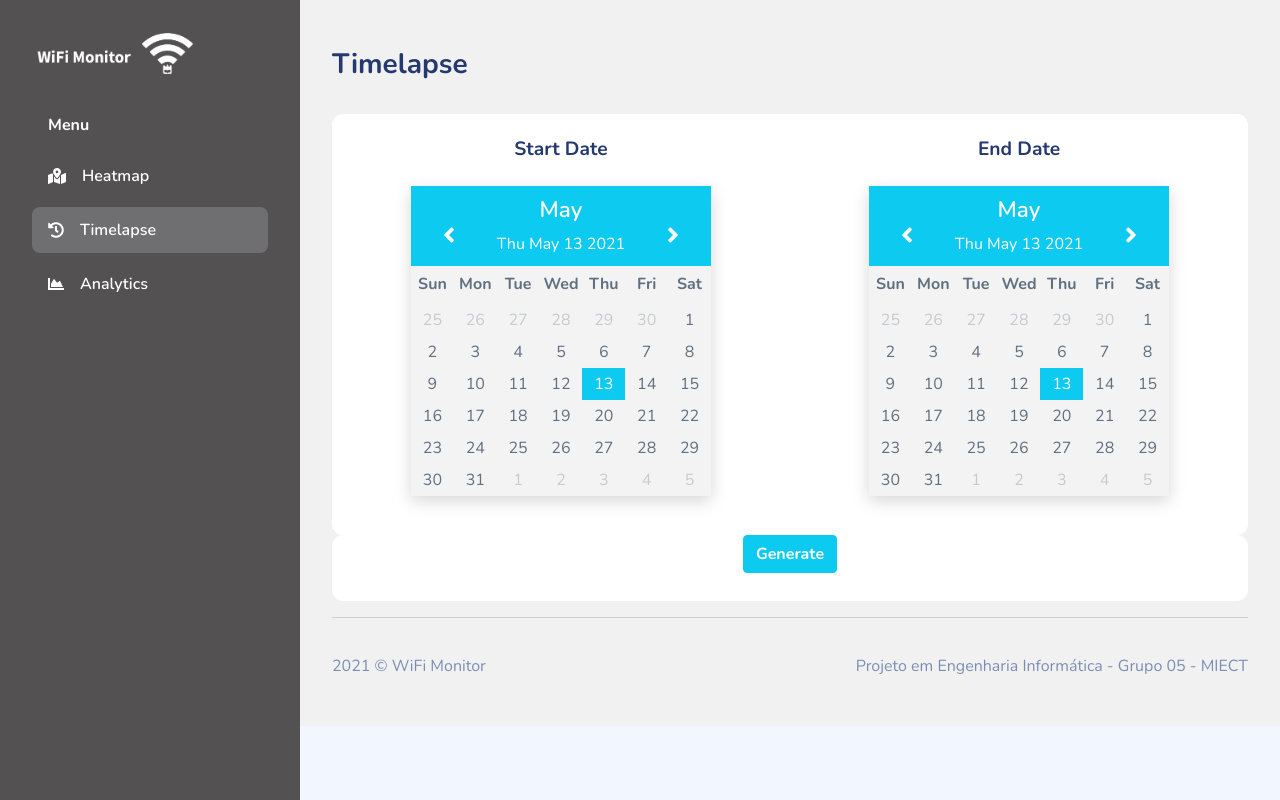
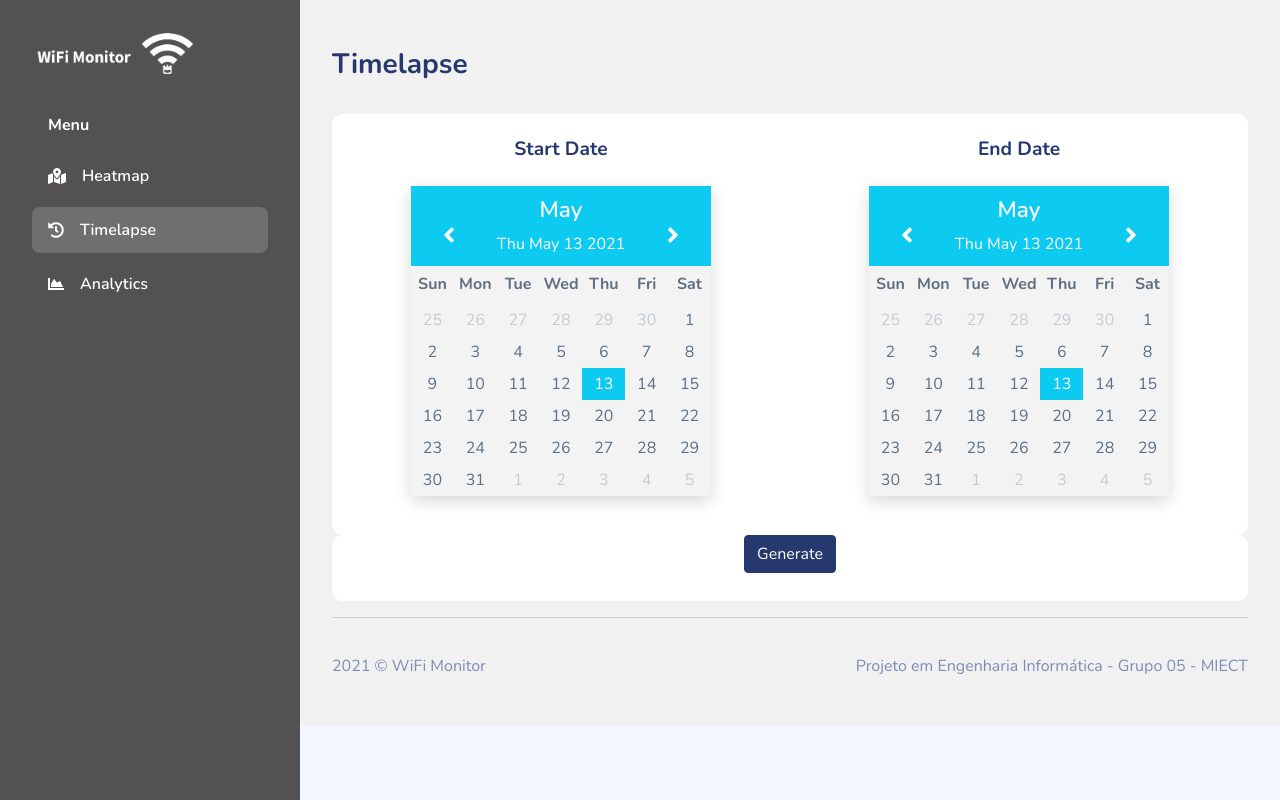
Before and after one commit to WIFIMonitor/Project, a Django app: template project/WifiMonitor/templates/timelapse.html in a window 1280 px wide. Run offline with Django 3.2, Linux system fonts and the light colour scheme; the template is opened without the code that fills it, so the values that code supplies are empty; some libraries are stand-ins or nearby versions.

Commit message:
Button Generate timelapse

```diff
--- a/project/WifiMonitor/static/css/app.css
+++ b/project/WifiMonitor/static/css/app.css
@@ -1170,8 +1170,8 @@
 
 .generate-button {
 	vertical-align: 35px;
-	background-color: #0dcaf0;
-	border-color: #0dcaf0;
+	background-color: #25396f;
+	border-color: #25396f;
 }
 
 .sidebar-wrapper .menu .submenu .submenu-item a:hover {
--- a/project/WifiMonitor/templates/timelapse.html
+++ b/project/WifiMonitor/templates/timelapse.html
@@ -136,7 +136,7 @@
                                     <div class="card">
                                         <div class="card-body" style="padding-bottom: 0; padding-top: 0px;">
                                             <div class="container" align="center">
-                                                <button class="btn btn-primary block generate-button"><b>Generate</b></button>
+                                                <button class="btn btn-primary block generate-button">Generate</button>
                                             </div>
                                         </div>
                                     </div>
```
